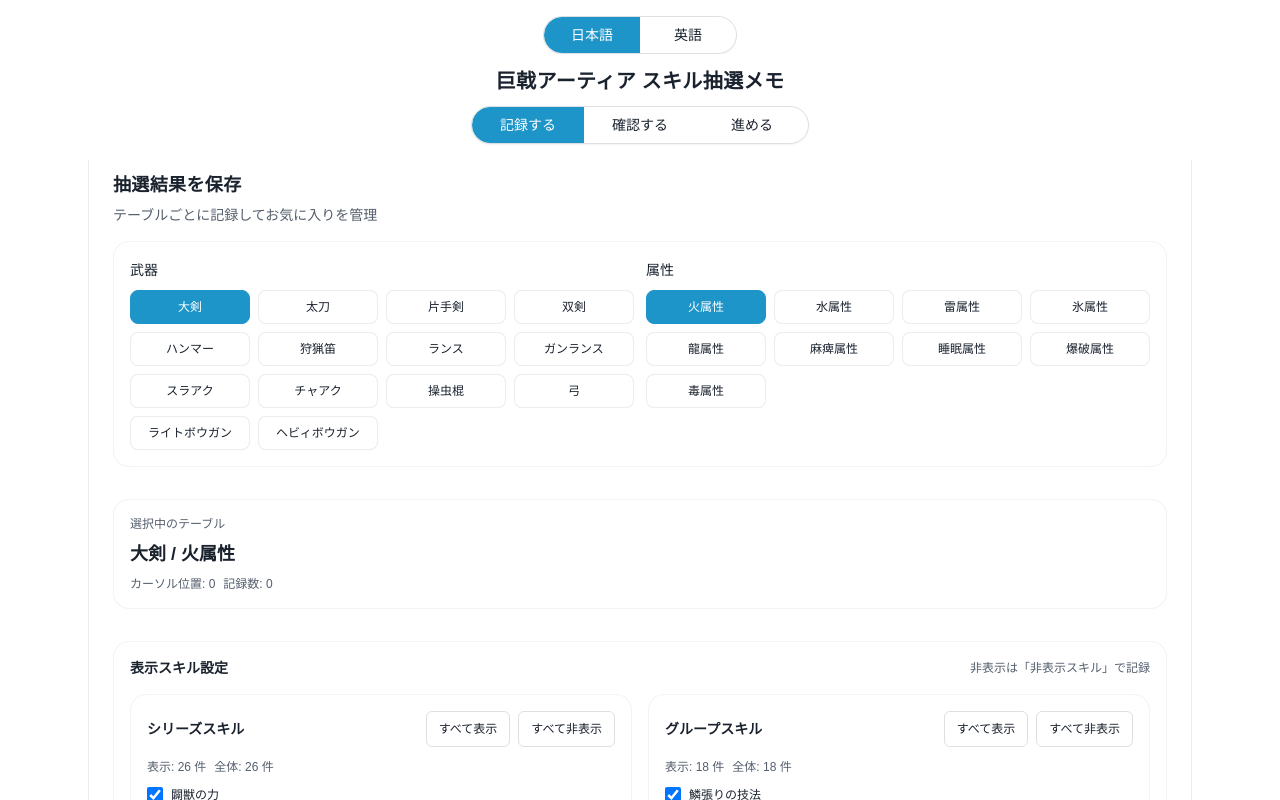
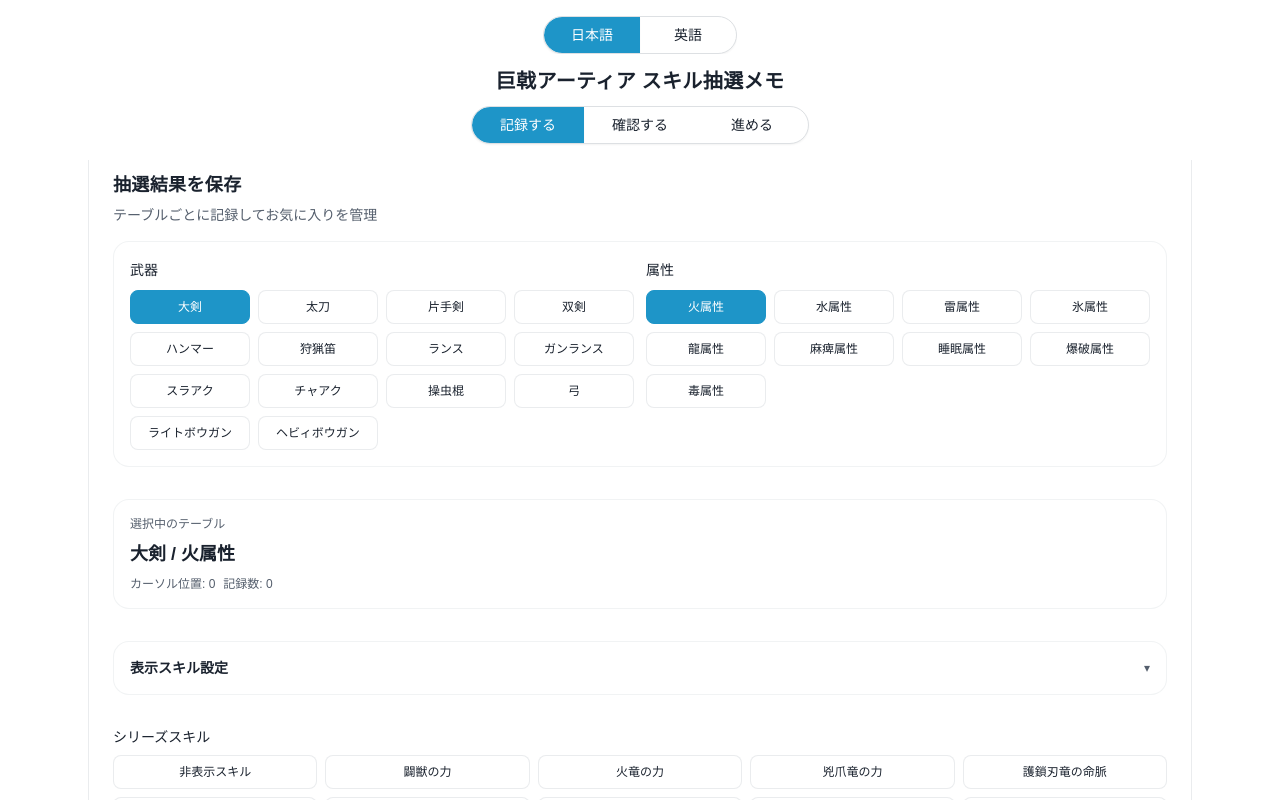
Before and after one commit to 326-T/monster-hunter-wilds-utils, a React (Vite) app: page / in a window 1280 px wide. Shown: the top 800 px of the page. Built offline with nearby package versions, Linux system fonts and the light colour scheme; a web font is replaced by a local one.

Commit message:
表示スキル設定をデフォルト非表示に

```diff
--- a/src/components/save/SaveView.tsx
+++ b/src/components/save/SaveView.tsx
@@ -181,14 +181,18 @@ export function SaveView({
             </div>
           </div>
 
-          <div className="grid gap-4 rounded-2xl border border-border/40 bg-background p-4">
-            <div className="flex flex-wrap items-center justify-between gap-2">
+          <details className="group rounded-2xl border border-border/40 bg-background p-4">
+            <summary className="flex cursor-pointer items-center justify-between gap-2 list-none">
               <div className="text-sm font-semibold">{t('save.visibility.title')}</div>
-              <span className="text-xs text-muted-foreground">
+              <span className="text-xs text-muted-foreground transition-transform group-open:rotate-180">
+                ▾
+              </span>
+            </summary>
+            <div className="grid gap-4 pt-4">
+              <div className="text-xs text-muted-foreground">
                 {t('save.visibility.note', {
                   label: getSkillLabel(HIDDEN_SKILL_LABEL, language),
                 })}
-              </span>
               </div>
               <div className="grid gap-4 lg:grid-cols-2">
                 <div className="grid gap-3 rounded-2xl border border-border/40 bg-background p-4">
@@ -275,6 +279,7 @@ export function SaveView({
                 </div>
               </div>
             </div>
+          </details>
 
           <form onSubmit={handleAddEntry} className="grid gap-4">
             <div className="grid gap-2">
```
Lines whose indentation alone changed are shown as unchanged.
